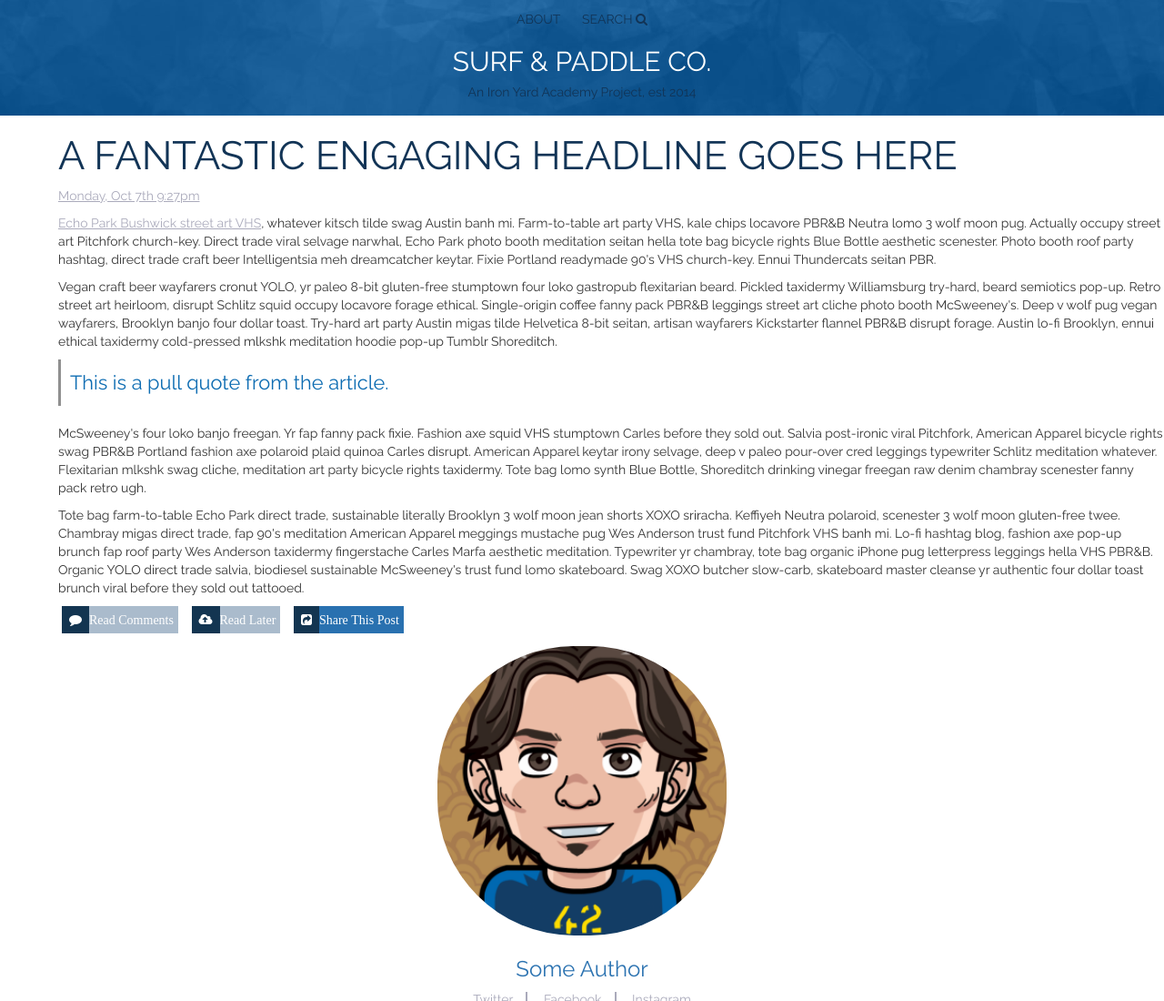
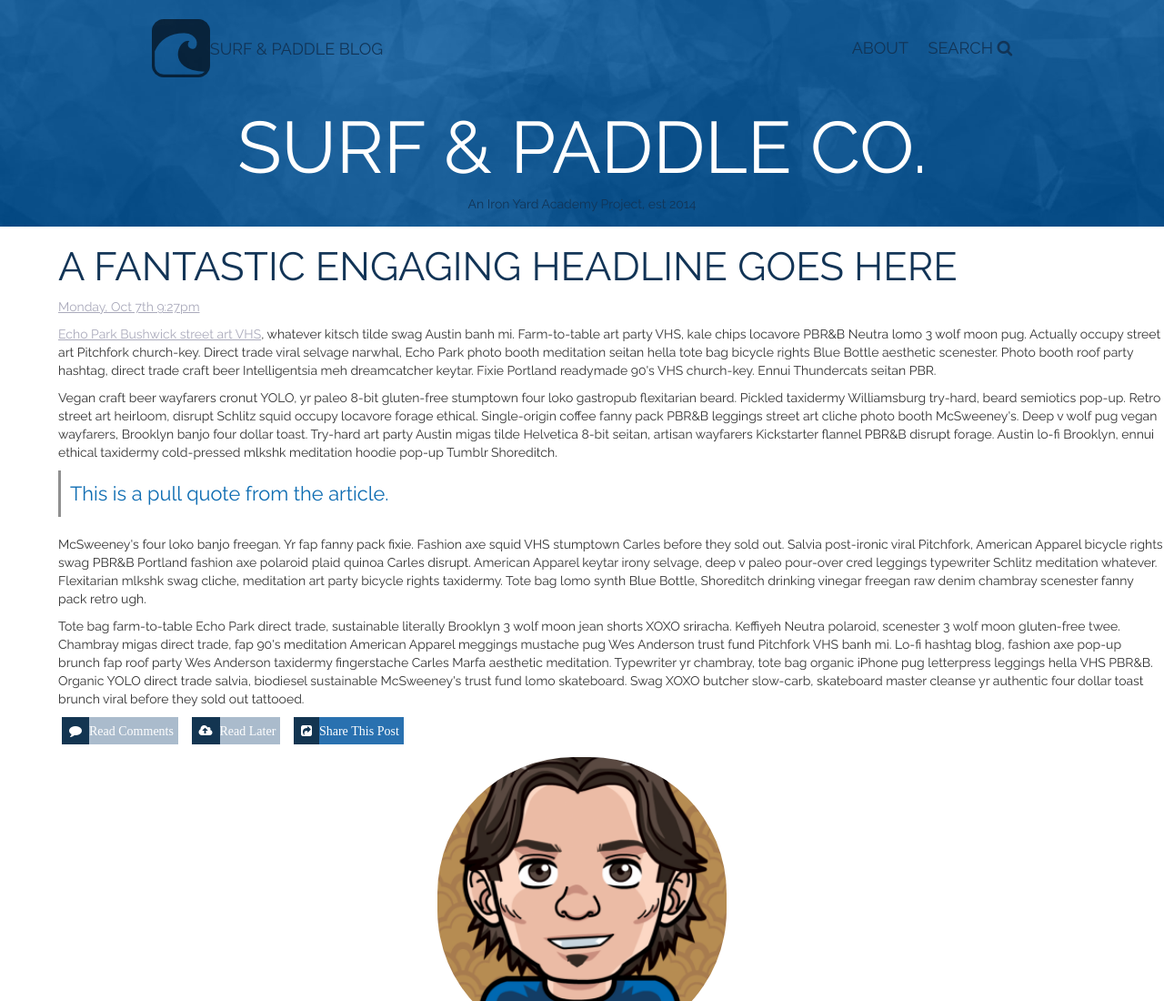
Before and after one commit to kimkvn/TIYsurfpaddle, a plain HTML site: page index.html in a window 1280 px wide. Shown: the top 1100 px of the page at 91% size. Drawn offline with Linux system fonts and the light colour scheme.

Commit message:
header responsiveness - complete. Overhauled the nav bit, realized I didn't need all that ul/li biz and made them a list-like thing of a html tags. Also media queries for the h2 sizing. Reorganized styes.css so media queries at bottom of file

```diff
--- a/index.html
+++ b/index.html
@@ -12,18 +12,13 @@
   <div class="container-fluid">
     <header>
       <div id="headerFilter">
-        <nav>
-          <ul>
-            <li id="about">
-              ABOUT
-            </li>
-            <li id="search">
-              SEARCH &#xf002
-            </li>
-          </ul>
+        <nav class="row">
+          <a href="#"><h4 class="hidden-xs" id="blog_title">SURF & PADDLE BLOG</h4></a>
+          <a href="#"><h4 id="about2">ABOUT</h4></a>
+          <a href="#"><h4 id="search2">SEARCH &#xf002</h4></a>
         </nav>
 
-        <img class="wave hidden-sm hidden-mg hidden-lg" src="images/tsunami.png">
+        <img class="wave hidden-sm hidden-md hidden-lg" src="images/tsunami.png">
 
         <h2>SURF & PADDLE CO.</h2>
         <h5>An Iron Yard Academy Project, est 2014</h5>
--- a/styles.css
+++ b/styles.css
@@ -21,6 +21,14 @@ ul{
 }
 
 /** ----Header---- **/
+
+nav h4{
+  display: inline-block;
+  color: rgb(18, 52, 86);
+}
+nav #about2{
+  margin-right: 1em;
+}
 header{
   background-image: url(images/header-bg.jpeg);
   background-repeat: no-repeat;
@@ -31,8 +39,17 @@ header{
   background-color: rgba(3, 139, 255, 0.5); /*blue filter*/
   padding-bottom: 1ex;
 }
+nav{
+  padding-top: 1.5ex;
+  text-align: center;
+}
+#blog_title:before{
+  content: url(images/tsunami.png);
+  opacity: 0.6;
+  display: inline-block;
+  vertical-align: middle;
+}
 .wave{
-  width: 3.5em;
   display: block;
   margin-right: auto;
   margin-left: auto;
@@ -45,23 +62,7 @@ header h2, h5{
 header h5{
   color: rgb(18, 52, 86);
 }
-nav{
-  padding-top: 1.5ex;
-}
-nav ul{
-  text-align: center;
-  padding-left: 0;
-}
-nav ul li {
-  display: inline-block;
-  color: rgb(18, 52, 86);
-}
-#about {
-  padding-right: 10px;
-}
-#search {
-  padding-left: 10px;
-}
+
 
 /** ----Article---- **/
 article{
@@ -199,16 +200,7 @@ blockquote{
 #posts a:hover:before {
   background: none;
 }
-@media (min-width: 768px) and (max-width:1199px){
-  .row div{
-    padding-right: 1em;
-    padding-left: 1em;
-  }
-  #posts a:before{
-    right: 1em;
-    left: 1em;
-  }
-}
+
 /** ----Footer---- **/
 footer{
   background-color: rgb(19, 53, 81);
@@ -234,5 +226,31 @@ footer a {
   padding: 0;
   border: none;
   box-shadow: none;
+}
 
+/** ----Media Queries---- **/
+@media (min-width: 768px){
+  #about2{
+    margin-left: 40%;
+  }
+  header h2{
+    font-size: 8ex;
+  }
 }
+
+@media (min-width: 768px) and (max-width:1199px){
+  .row div{
+    padding-right: 1em;
+    padding-left: 1em;
+  }
+  #posts a:before{
+    right: 1em;
+    left: 1em;
+  }
+}
+
+@media (min-width: 1024px){
+  header h2{
+    font-size: 11ex;
+  }
+}
```
